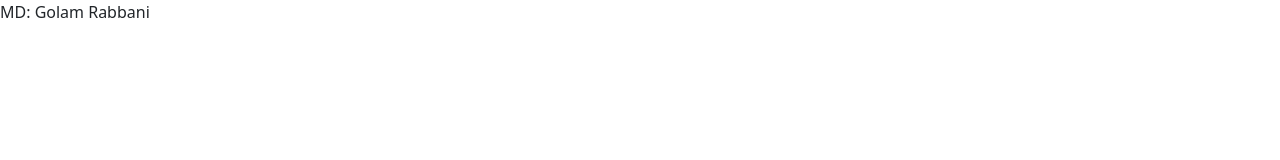
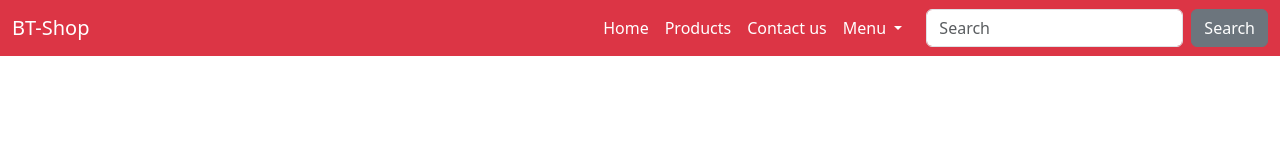
Before and after one commit to rabbani019/Bootstrap-Project-01, a plain HTML site: page index.html in a window 1280 px wide. Drawn offline with nearby package versions, Linux system fonts and the light colour scheme.

Commit message:
creat a navebar

```diff
--- a/index.html
+++ b/index.html
@@ -3,12 +3,48 @@
   <head>
     <meta charset="utf-8">
     <meta name="viewport" content="width=device-width, initial-scale=1">
-    <title>Bootstrap demo</title>
+    <title>Bootstrap Priject -01</title>
     <link href="https://cdn.jsdelivr.net/npm/bootstrap@5.3.3/dist/css/bootstrap.min.css" rel="stylesheet" integrity="sha384-QWTKZyjpPEjISv5WaRU9OFeRpok6YctnYmDr5pNlyT2bRjXh0JMhjY6hW+ALEwIH" crossorigin="anonymous">
   </head>
   <body>
 
-     <p>MD: Golam Rabbani</p>
+    <nav class="navbar navbar-expand-sm navbar-light bg-danger">
+        <div class="container-fluid">
+          <a class="navbar-brand text-white" href="#">BT-Shop</a>
+          <button class="navbar-toggler" type="button" data-bs-toggle="collapse" data-bs-target="#navbarSupportedContent" aria-controls="navbarSupportedContent" aria-expanded="false" aria-label="Toggle navigation">
+            <span class="navbar-toggler-icon"></span>
+          </button>
+          <div class="collapse navbar-collapse" id="navbarSupportedContent">
+            <ul class="navbar-nav ms-auto mb-2 me-3 mb-lg-0">
+              <li class="nav-item">
+                <a class="nav-link active text-white" aria-current="page" href="#">Home</a>
+              </li>
+              <li class="nav-item">
+                <a class="nav-link text-white" href="#">Products</a>
+              </li>
+              <li class="nav-item">
+                <a class="nav-link text-white" href="#">Contact us</a>
+              </li>
+              <li class="nav-item dropdown">
+                <a class="nav-link dropdown-toggle text-white" href="#" id="navbarDropdown" role="button" data-bs-toggle="dropdown" aria-expanded="false">
+                  Menu
+                </a>
+                <ul class="dropdown-menu" aria-labelledby="navbarDropdown">
+                  <li><a class="dropdown-item" href="#">Action</a></li>
+                  <li><a class="dropdown-item" href="#">Another action</a></li>
+                  <li><hr class="dropdown-divider"></li>
+                  <li><a class="dropdown-item" href="#">Something else</a></li>
+                </ul>
+              </li>
+
+            </ul>
+            <form class="d-flex">
+              <input class="form-control me-2" type="search" placeholder="Search" aria-label="Search">
+              <button class="btn btn-secondary" type="submit">Search</button>
+            </form>
+          </div>
+        </div>
+      </nav>
 
 
 
```
